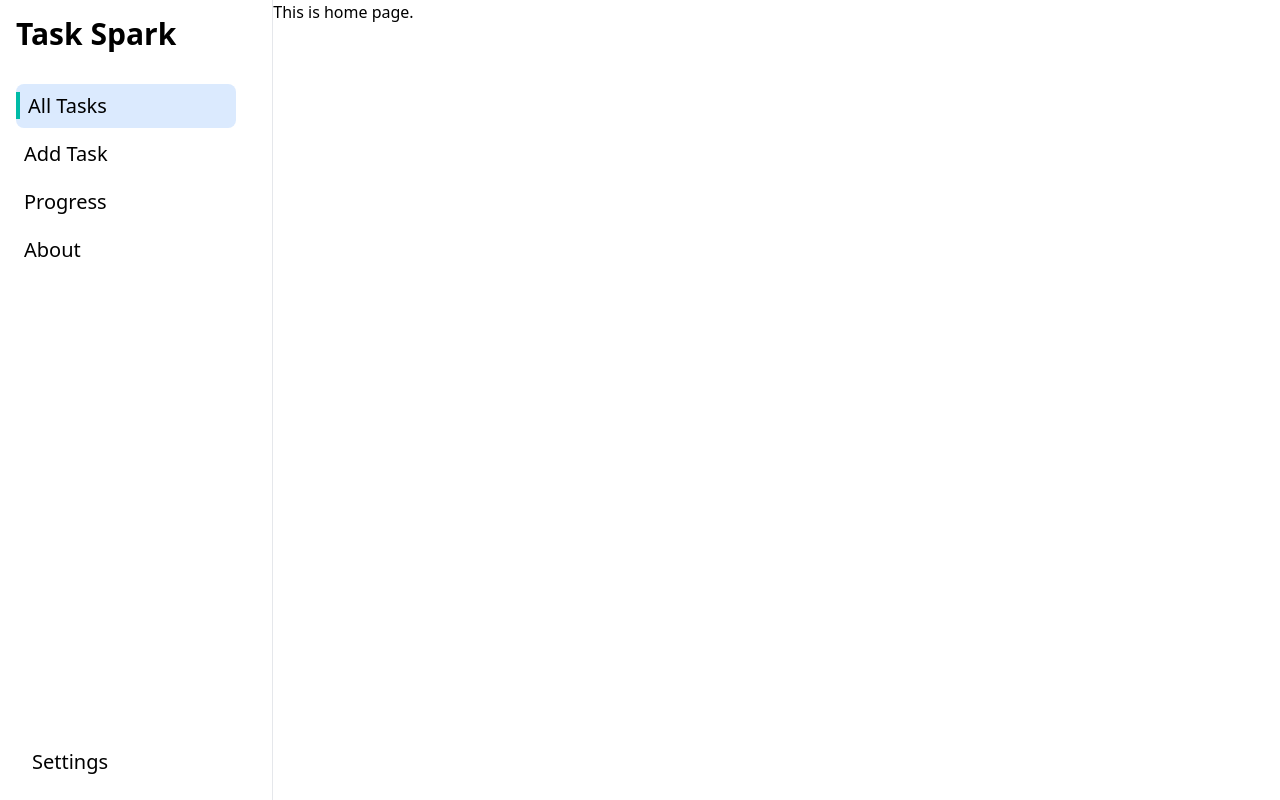
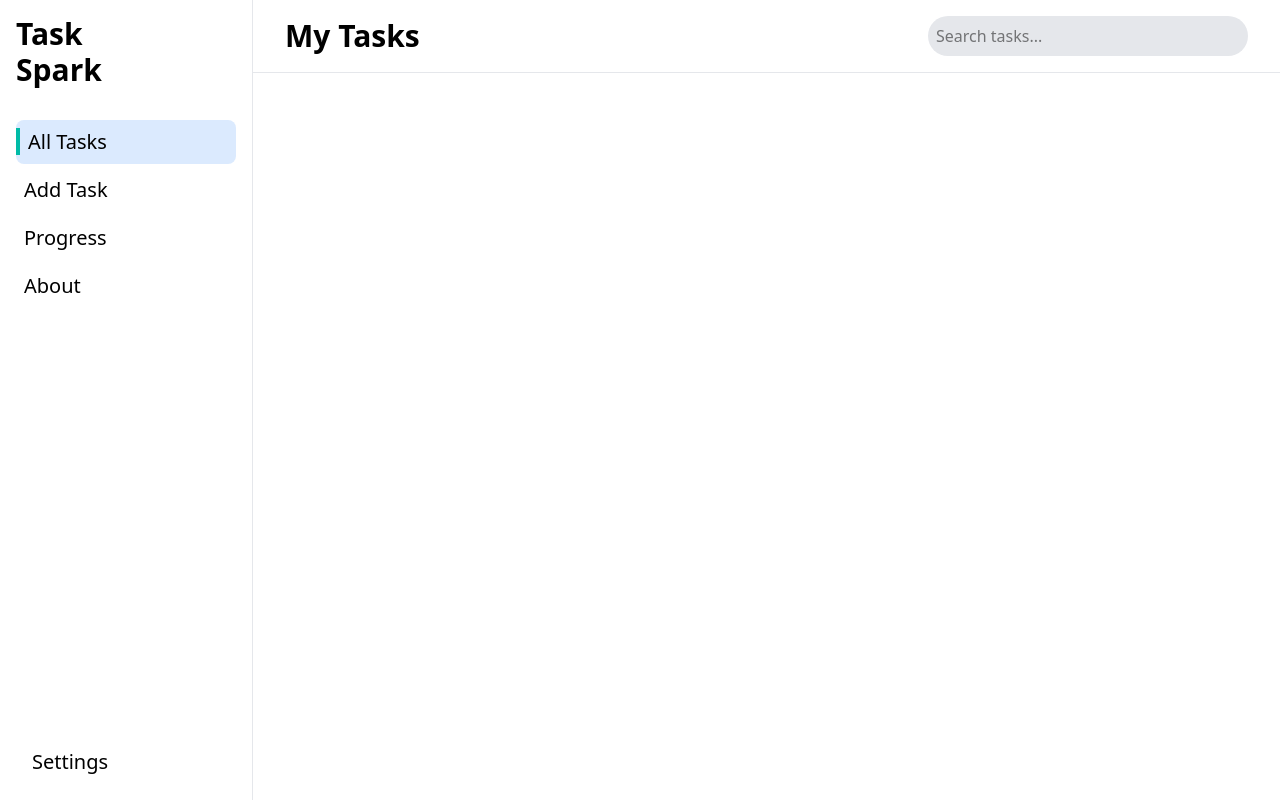
Before and after one commit to unrealblood/task-spark-nextjs, a Next.js app: page / in a window 1280 px wide. Built offline with nearby package versions, Linux system fonts and the light colour scheme.

Commit message:
create home page header

```diff
--- /dev/null
+++ b/app/components/home/Search.jsx
@@ -0,0 +1,13 @@
+"use client";
+
+import { useState } from "react";
+
+export default function Search() {
+    const [query, setQuery] = useState("");
+
+    return (
+        <form>
+            <input type="text" name="searchQuery" className="bg-gray-200 w-80 p-2 rounded-full" placeholder="Search tasks..." />
+        </form>
+    );
+}
--- a/app/page.js
+++ b/app/page.js
@@ -1,7 +1,15 @@
-export default function Home() {
+import Search from "./components/home/Search";
+
+export default async function Home() {
   return (
-    <div className="min-h-screen border-l border-gray-200">
-      <div>This is home page.</div>
+    <div className="min-h-screen border-l border-gray-200 w-full">
+      <header className="flex justify-between items-center border-b border-gray-200 py-4 px-8">
+        <h1 className="text-3xl font-bold">
+          My Tasks
+        </h1>
+
+        <Search />
+      </header>
     </div>
   );
 }
```
